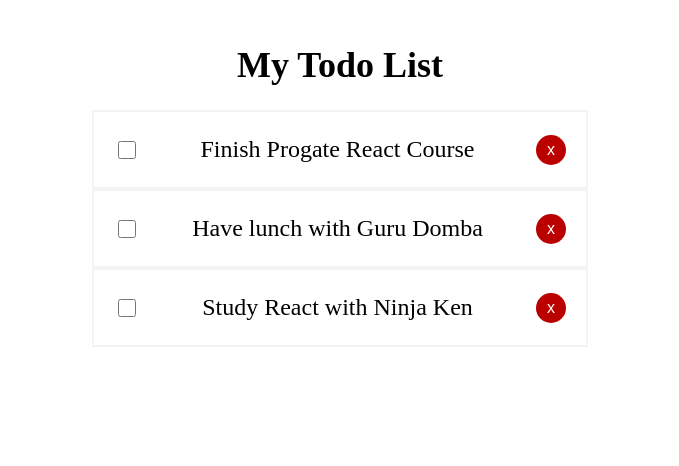
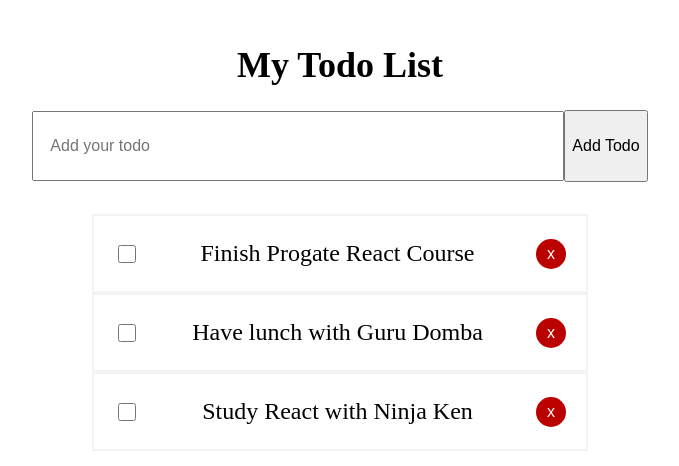
Before and after one commit to vysf/todo-app-react-progate, a React (Vite) app: page / in a window 1280 px wide. Shown: the top 466 px of the page, without its empty margins (300-979 px from the left). Built offline with nearby package versions, Linux system fonts and the light colour scheme.

Commit message:
Develop add todo feature

```diff
--- a/src/App.jsx
+++ b/src/App.jsx
@@ -1,5 +1,6 @@
 import React, { useState } from 'react'
-import Todos from './assets/components/Todos'
+import Todos from './components/Todos'
+import TodoForm from './components/TodoForm'
 
 function App() {
   const [todos, setTodos] = useState([
@@ -41,14 +42,26 @@
     setTodos(updateTodos)
   }
 
+  const addTodo = (todoTitle) => {
+    if (todoTitle === '') {
+      return
+    }
+
+    const newTodo = {
+      id: todos.length + 1,
+      title: todoTitle,
+      completed: false
+    }
+
+    // const updateTodos = todos.concat(newTodo)
+    const updateTodos = [...todos, newTodo]
+    setTodos(updateTodos)
+  }
+
   return (
     <div style={styles.container}>
       <h1 style={styles.title}>My Todo List</h1>
-      {/* TodoForm */}
-      {/*
-        Todos
-          - TodoItem
-      */}
+      <TodoForm addTodo={addTodo} />
       <Todos todos={todos} toggleCompleted={toggleCompleted} deleteTodo={deleteTodo} />
     </div>
   )
--- /dev/null
+++ b/src/components/TodoForm.jsx
@@ -0,0 +1,48 @@
+import React, { useState } from 'react'
+
+const TodoForm = ({addTodo}) => {
+  const [title, setTitle] = useState('');
+
+  const handleSubmit = (event) => {
+    event.preventDefault()
+    addTodo(title)
+    setTitle('')
+  }
+
+  const handleChangeTitle = (event) => {
+    setTitle(event.target.value)
+  }
+
+  return (
+    <div style={styles.container}>
+      <form onSubmit={(event) => {handleSubmit(event)}}>
+        <input
+          type='text'
+          placeholder='Add your todo'
+          style={styles.formInput}
+          onChange={(event) => {handleChangeTitle(event)}}
+          value={title}
+        />
+        <button style={styles.button}>Add Todo</button>
+      </form>
+    </div>
+  )
+}
+
+const styles = {
+  container: {
+    marginBottom: '32px',
+  },
+  formInput: {
+    height: '66px',
+    width: '40%',
+    fontSize: '16px',
+    padding: '0 16px',
+  },
+  button: {
+    height: '72px',
+    fontSize: '16px',
+  },
+}
+
+export default TodoForm
```
Also changed, not shown: src/components/TodoItem.jsx (renamed from src/assets/components/TodoItem.jsx), src/components/Todos.jsx (renamed from src/assets/components/Todos.jsx).
